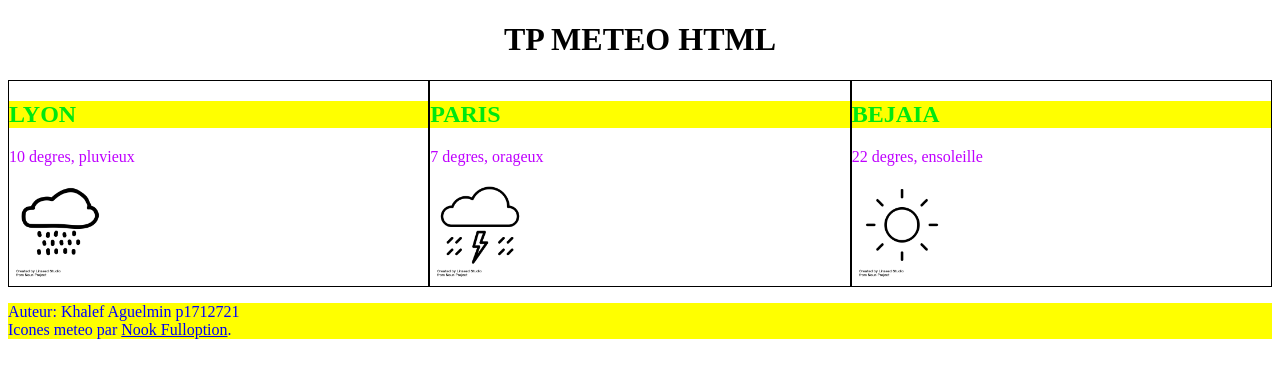
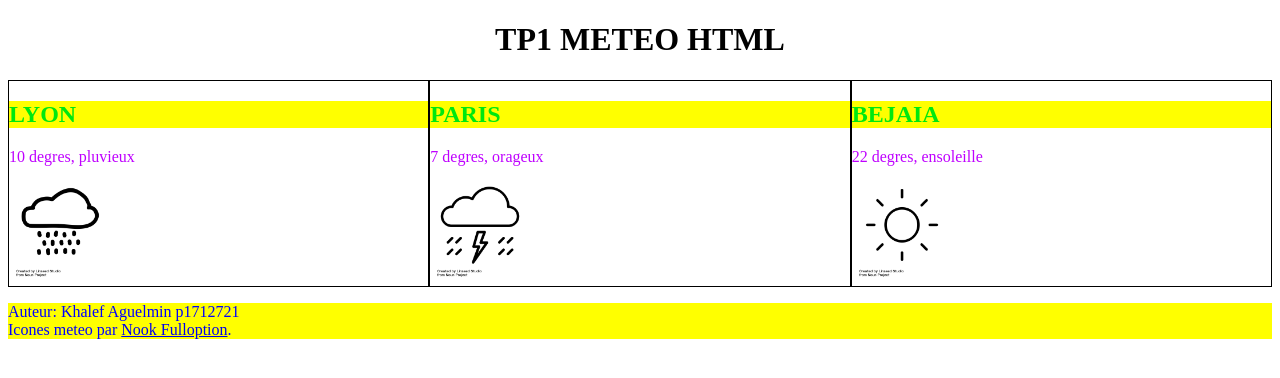
Before and after one commit to AGUELMIN/TP-METEO-HTML, a plain HTML site: page indice.html in a window 1280 px wide. Drawn offline with Linux system fonts and the light colour scheme.

Commit message:
Update indice.html

```diff
--- a/indice.html
+++ b/indice.html
@@ -53,7 +53,7 @@
     </head>
     <body onload="showCity()">
 
-    <h1><center>TP METEO HTML </center></h1>
+    <h1><center>TP1 METEO HTML </center></h1>
 
 	<div class="VILLES">
 
```
